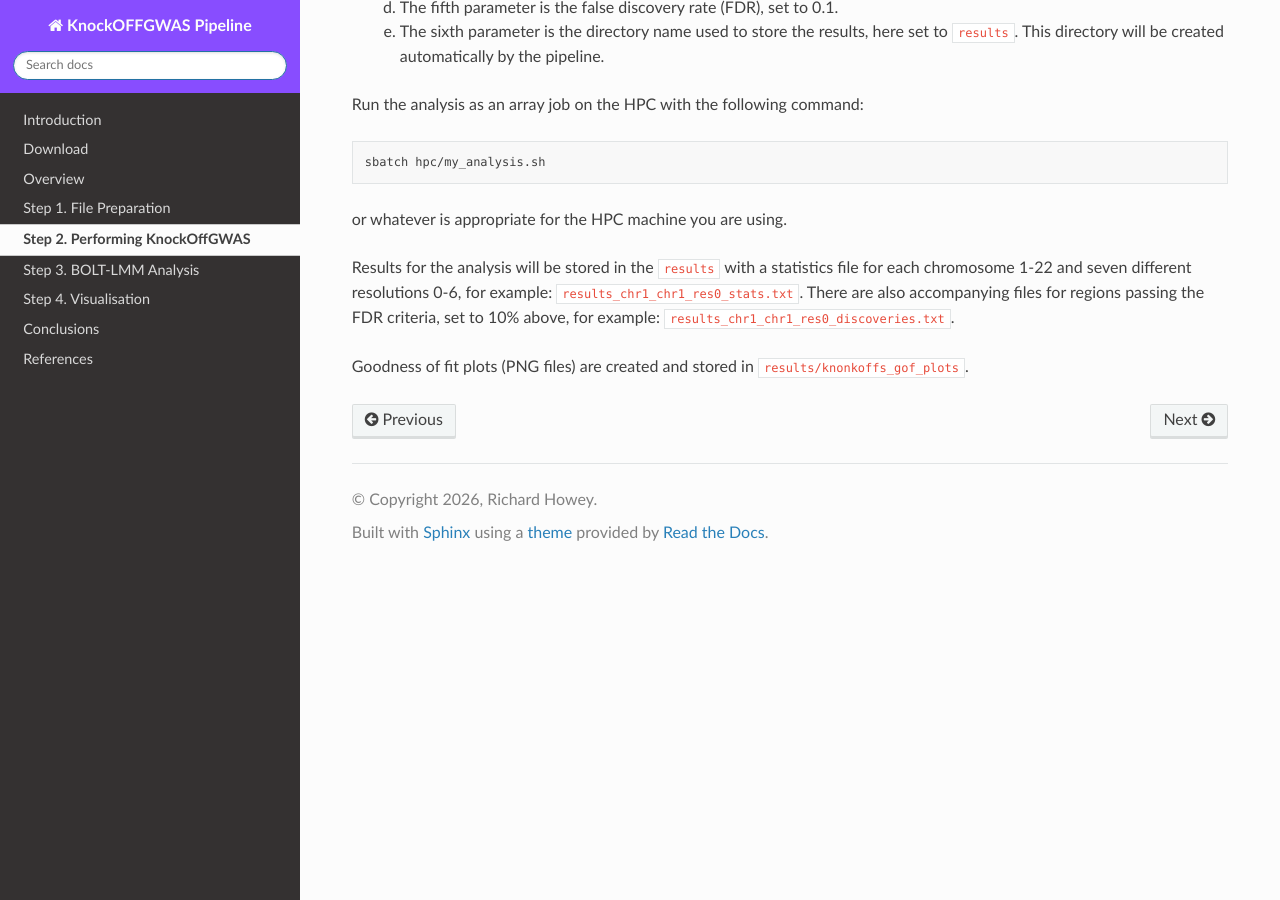
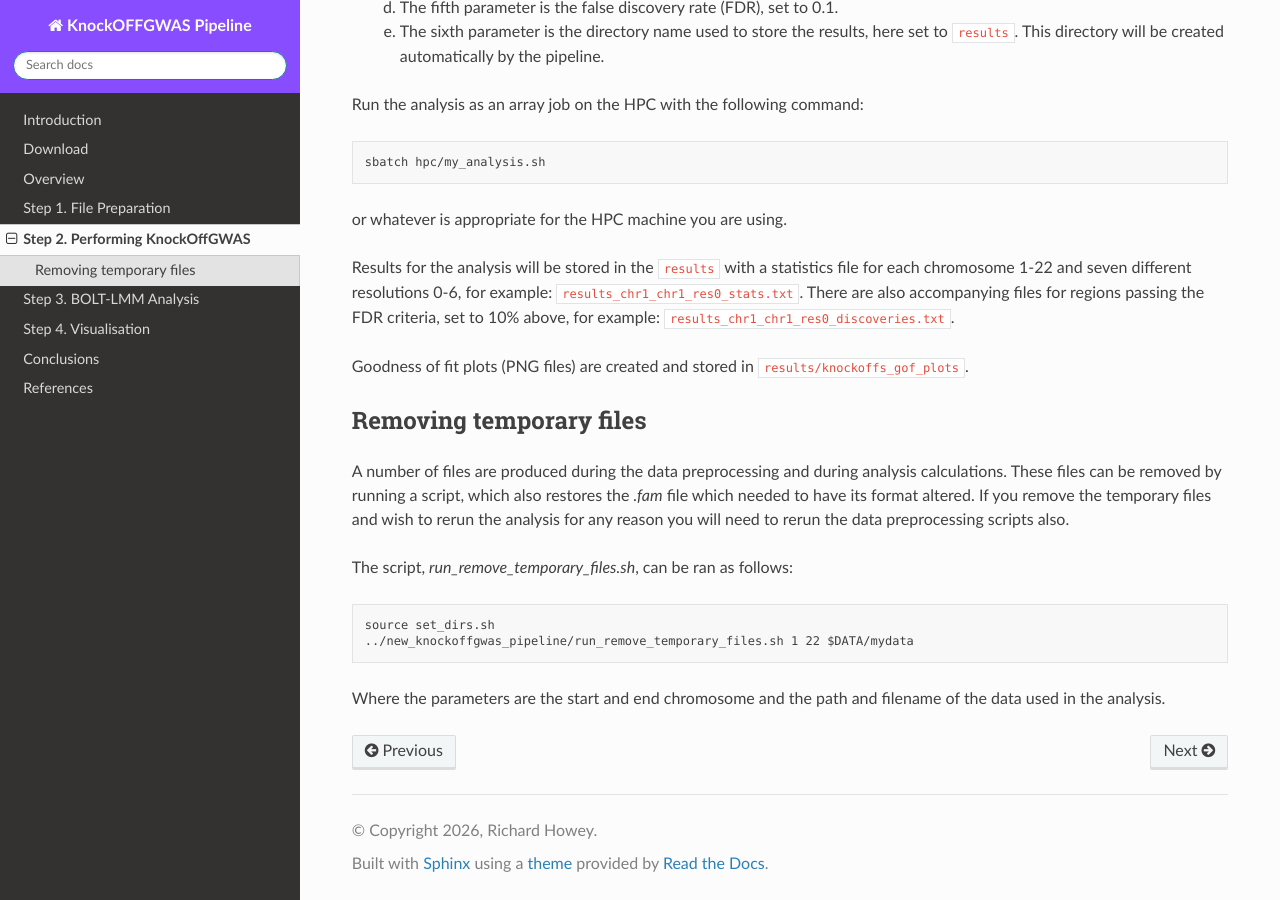
Before and after one commit to NewcastleRSE/knockoff-gwas, a Sphinx documentation site: the page built from docs/analysis.rst, in a window 1280 px wide and 900 px high, scrolled down 1315 px. Built offline with Sphinx 7.4.7 and the Read the Docs theme 3.1.0, drawn with Linux system fonts in a browser that asks for light colours.

Commit message:
update of docs

```diff
--- a/docs/analysis.rst
+++ b/docs/analysis.rst
@@ -71,4 +71,18 @@ or whatever is appropriate for the HPC machine you are using.
 
 Results for the analysis will be stored in the ``results`` with a statistics file for each chromosome 1-22 and seven different resolutions 0-6, for example: ``results_chr1_chr1_res0_stats.txt``. There are also accompanying files for regions passing the FDR criteria, set to 10% above, for example: ``results_chr1_chr1_res0_discoveries.txt``.
 
-Goodness of fit plots (PNG files) are created and stored in ``results/knonkoffs_gof_plots``.
+Goodness of fit plots (PNG files) are created and stored in ``results/knockoffs_gof_plots``.
+
+Removing temporary files
+------------------------
+
+A number of files are produced during the data preprocessing and during analysis calculations. These files can be removed by running a script, which also restores the `.fam` file which needed to have its format altered. If you remove the temporary files and wish to rerun the analysis for any reason you will need to rerun the data preprocessing scripts also.
+
+The script, `run_remove_temporary_files.sh`, can be ran as follows:
+
+.. code-block:: none
+
+    source set_dirs.sh
+    ../new_knockoffgwas_pipeline/run_remove_temporary_files.sh 1 22 $DATA/mydata
+
+Where the parameters are the start and end chromosome and the path and filename of the data used in the analysis.
```
Also changed, not shown: docs/overview.rst (+7 -3 lines), 2 other files.
